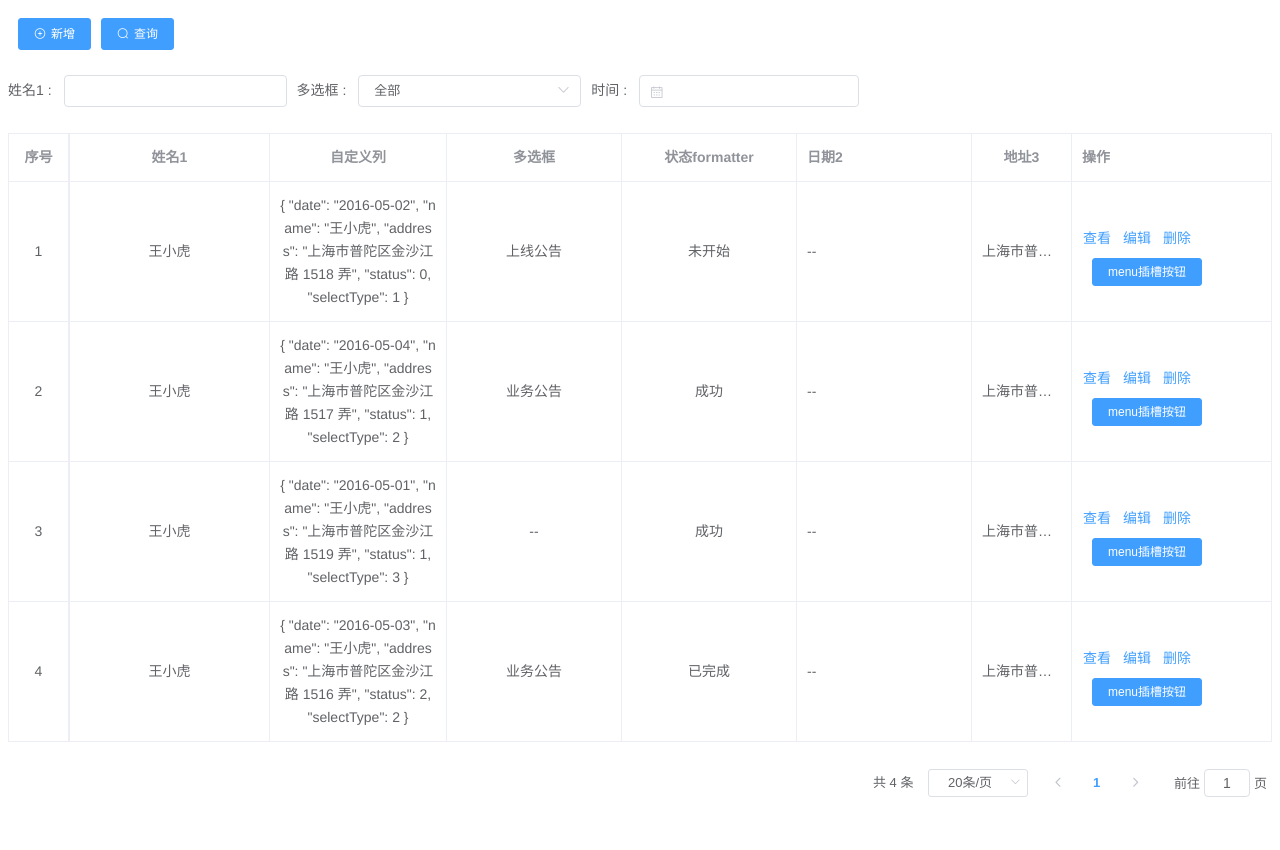
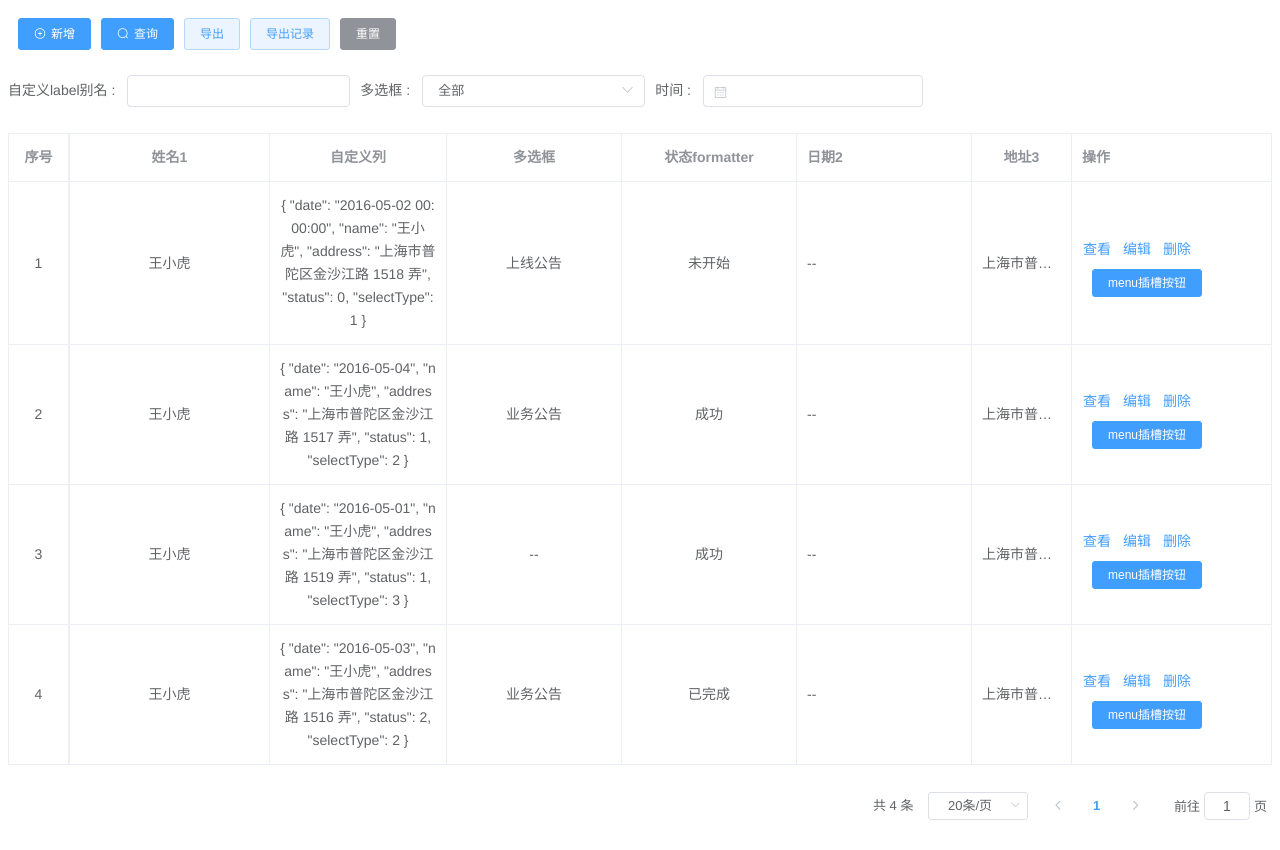
Before and after one commit to minxiang51574/mx-crud, a Vue app: page / in a window 1280 px wide. Before the commit the page ends 827 px from the top, so only its background shows below. Built offline with nearby package versions, Linux system fonts and the light colour scheme.

Commit message:
feat: 添加弹窗新增配置 & 添加自定义弹窗配置 & 添加导出导出记录

```diff
--- a/src/mx-common/avue/core/dataformat.js
+++ b/src/mx-common/avue/core/dataformat.js
@@ -54,10 +54,6 @@ export const formInitVal = (list = []) => {
   list.forEach(ele => {
     if (
       ele.type === 'checkbox' ||
-      ele.type === 'cascader' ||
-      ele.type === 'dynamic' ||
-      ele.type === 'dates' ||
-      (ele.type === 'upload' && ele.listType !== 'picture-img') ||
       ele.multiple ||
       ele.range ||
       ele.dataType === 'array'
--- a/src/mx-common/avue/element-ui/crud/dialog-form.vue
+++ b/src/mx-common/avue/element-ui/crud/dialog-form.vue
@@ -2,7 +2,7 @@
   <el-dialog
     lock-scroll
     :class="b('dialog')"
-    :title="title"
+    :title="titleAlias || title"
     :custom-class="$parent.tableOption.customDialogClass"
     append-to-body
     :close-on-press-escape="false"
@@ -73,6 +73,7 @@ export default create({
       boxType: "", //弹窗类型
       boxVisible: false,
       title: "",
+      titleAlias: "", // 自定义title
       tableForm: {},
     };
   },
@@ -98,24 +99,34 @@ export default create({
     show(type, index = -1) {
       this.index = index;
       this.boxType = type;
+      this.handlerTitle();
+      this.$nextTick(() => {
+        this.boxVisible = true;
+      });
+    },
+    /** 标题处理 */
+    handlerTitle() {
       const boxTypeMap = new Map([
         ["view", "查看"],
         ["edit", "编辑"],
         ["add", "新增"],
       ]);
+      if (this.boxType === "view") {
+        this.titleAlias = this.$parent.tableOption.titleAliasView;
+      } else if (this.boxType === "edit") {
+        this.titleAlias = this.$parent.tableOption.titleAliasEdit;
+      } else if (this.boxType === "add") {
+        this.titleAlias = this.$parent.tableOption.titleAliasAdd;
+      }
       this.title = this.$parent.functionName + boxTypeMap.get(this.boxType);
-
-      this.$nextTick(() => {
-        this.boxVisible = true;
-      });
     },
     // 更新
     rowUpdate() {
-      console.log("更新");
+      console.log("更新", this.tableForm);
     },
     // 保存
     rowSave() {
-      console.log("保存");
+      console.log("保存", this.tableForm);
     },
   },
 });
--- a/src/mx-common/avue/element-ui/crud/headerSearch.vue
+++ b/src/mx-common/avue/element-ui/crud/headerSearch.vue
@@ -26,7 +26,7 @@
           <component
             v-model="searchForm[column.prop]"
             :ref="column.prop"
-            :is="getSearchType(column.searchType)"
+            :is="getSearchType(column.type)"
             :clearable="column.searchClearable"
             :defaultTime="
               column.searchDefaultTime || (column.more ? ['00:00:00', '23:59:59'] : '')
@@ -37,7 +37,7 @@
             :editable="column.editable"
             :format="column.format"
             :multiple="
-              config.searchMultiple.includes(column.searchType) &&
+              config.searchMultiple.includes(column.type) &&
               vaildData(column.searchMmultiple, false)
             "
             :placeholder="column.searchPlaceholder || ''"
@@ -83,8 +83,12 @@ export default create({
     },
     // 搜索回调
     searchChange() {
-      console.log(this.$parent);
       this.$parent.$emit("search-change", this.searchForm);
+    },
+    // 搜索清空
+    searchReset() {
+      this.$refs["searchForm"].resetFields();
+      this.$parent.$emit("search-reset");
     },
     // 过滤searchForm默认
     dataformat() {
--- a/src/mx-common/avue/element-ui/crud/index.vue
+++ b/src/mx-common/avue/element-ui/crud/index.vue
@@ -1,7 +1,7 @@
 <!--
  * @Author: Mx
  * @Date: 2023-03-22 10:09:58
- * @Description:
+ * @Description: Crud
 -->
 <template>
   <div :class="b()">
@@ -28,14 +28,31 @@
           >查询</el-button
         >
         <el-button
-          type="info"
+          type="primary"
+          plain
           @click="exportExcel"
-          icon="iconfont icondaochu1"
           :size="controlSize"
           :loading="exportLoading"
           v-if="vaildData(tableOption.exportBtn, false)"
           >导出</el-button
         >
+        <el-button
+          type="primary"
+          plain
+          @click="exportRecord"
+          :size="controlSize"
+          :loading="exportLoading"
+          v-if="vaildData(tableOption.exportRecordBtn, false)"
+          >导出记录</el-button
+        >
+        <el-button
+          type="info"
+          @click="searchReset"
+          :size="controlSize"
+          v-if="vaildData(tableOption.search, true)"
+        >
+          重置
+        </el-button>
       </div>
       <div :class="b('right')"></div>
     </div>
@@ -52,7 +69,9 @@
         :tableOption="tableOption"
         @row-del="rowDel"
         @row-view="rowView"
+        @custom-view="customView"
         @row-edit="rowEdit"
+        @custom-edit="customEdit"
       >
         <!-- 每列的自定义slot -->
         <template v-for="item in propOption" slot-scope="scope" :slot="item.prop">
@@ -109,6 +128,10 @@ export default create({
     },
     dialogClass: {
       type: String,
+    },
+    exportLoading: {
+      type: Boolean,
+      default: false,
     },
   },
   components: { Column, Page, HeaderSearch, DialogForm },
@@ -185,12 +208,30 @@ export default create({
       this.tableIndex = index;
       this.$refs.dialogForm.show("view");
     },
+    // 自定义查看
+    customView(row, index) {
+      this.$emit("custom-view", row, index);
+    },
     // 编辑
     rowEdit(row, index) {
       this.tableForm = this.rowClone(row);
       this.$emit("input", this.tableForm);
       this.tableIndex = index;
       this.$refs.dialogForm.show("edit", index);
+    },
+    // 自定义编辑
+    customEdit(row, index) {
+      this.$emit("custom-edit", row, index);
+    },
+    // 新增
+    rowAdd() {
+      if (this.tableOption.customAdd) {
+        // 自定义新增
+        this.$emit("custom-add");
+      } else {
+        // 默认新增
+        this.$refs.dialogForm.show("add");
+      }
     },
     //1.初始化列表数据
     dataInit() {
@@ -219,17 +260,21 @@ export default create({
     titleInit(title = "") {
       this.functionName = title || this.$route.meta.title;
     },
-    // 添加
-    rowAdd() {
-      if (!this.tableOption.customAdd) {
-        this.$refs.dialogForm.show("add");
-      } else {
-        this.$emit("custom-add");
-      }
-    },
     // 搜索
     searchChange() {
       this.$refs.headerSearch.searchChange();
+    },
+    // 重置搜索条件
+    searchReset() {
+      this.$refs.headerSearch.searchReset();
+    },
+    // 导出excel
+    exportExcel() {
+      console.log("exportExcel");
+    },
+    // 导出记录
+    exportRecord() {
+      console.log("exportRecord");
     },
   },
 });
--- a/src/mx-common/avue/utils/index.js
+++ b/src/mx-common/avue/utils/index.js
@@ -180,8 +180,8 @@ export const getComponent = (type, component) => {
  * 获取动态组件ttpe
  */
 export const getType = (column) => {
-  const searchType = column.searchType;
-  return searchType;
+  const type = column.type;
+  return type;
 };
 
 /**
--- a/src/mx-common/mixins/mixin.js
+++ b/src/mx-common/mixins/mixin.js
@@ -73,6 +73,10 @@ export default {
         message: '删除成功!'
       });
     },
+    // 搜索清空
+    resetList() {
+      console.log('resetList');
+    },
 
   },
 };
--- a/src/views/HomeView.vue
+++ b/src/views/HomeView.vue
@@ -13,6 +13,10 @@
       @current-change="currentChange"
       @search-change="searchChange"
       @row-del="rowDel"
+      @custom-add="rowCustomAdd"
+      @custom-view="rowCustomView"
+      @custom-edit="rowCustomEdit"
+      @search-reset="resetList"
     >
       <template v-slot:zdy="{ row }">
         {{ row }}
@@ -42,11 +46,18 @@ export default {
         isViewBtn: true, // 操作栏配置-是否显示查看
         isEditBtn: true, // 操作栏配置-是否显示编辑
         isDelBtn: true, // 操作栏配置-是否显示删除
+        exportBtn: true, // 操作栏配置-导出
+        exportRecordBtn: true, // 操作栏配置-导出记录
         align: "center", // 表格列配置-对齐方式
         index: true, // 表格列配置-索引
+        customAdd: true, // 自定义新增
+        customView: true, // 自定义查看
+        customEdit: false, // 自定义编辑
+        titleAliasEdit: "自定义title",
         column: [
           {
             label: "姓名1",
+            labelAlias: "自定义label别名", // 弹窗表单配置 - 自定义label别名
             prop: "name",
             search: true, // 表格列配置-是否搜索
             width: 200, // 表格列配置-宽度
@@ -57,13 +68,14 @@ export default {
             slot: true, // 表格列配置-自定义列
             viewDisplay: false, // 弹窗表单配置-查看是否显示
             editDisplay: false, // 弹窗表单配置-编辑是否显示
+            addDisplay: false, // 弹窗表单配置-新增是否显示
           },
           {
             label: "多选框",
             prop: "selectType",
             // multiple: true,
             search: true,
-            searchType: "select", // 搜索-定义类型
+            type: "select", // 搜索-定义类型
             dicData: [
               {
                 label: "紧急公告",
@@ -93,13 +105,16 @@ export default {
             prop: "date",
             hide: true,
             search: true,
-            searchType: "date", // 搜索-定义类型
+            type: "date", // 搜索-定义类型
+            format: "yyyy-MM-dd",
+            valueFormat: "yyyy-MM-dd",
           },
           {
             label: "状态formatter",
             prop: "status",
             viewDisplay: false, // 弹窗表单配置-查看是否显示
             editDisplay: false, // 弹窗表单配置-编辑是否显示
+            addDisplay: false, // 弹窗表单配置-新增是否显示
             formatter: (row) => {
               // 表格列配置-筛选
               const map = new Map([
@@ -115,6 +130,7 @@ export default {
             prop: "lyc",
             viewDisplay: false, // 弹窗表单配置-查看是否显示
             editDisplay: false, // 弹窗表单配置-编辑是否显示
+            addDisplay: false, // 弹窗表单配置-新增是否显示
             hide: true, // 表格列配置-列隐藏
           },
           {
@@ -122,6 +138,7 @@ export default {
             prop: "date2",
             viewDisplay: false, // 弹窗表单配置-查看是否显示
             editDisplay: false, // 弹窗表单配置-编辑是否显示
+            addDisplay: false, // 弹窗表单配置-新增是否显示
             align: "left", // 表格列配置-对齐方式
           },
           {
@@ -141,7 +158,7 @@ export default {
     getData() {
       this.tableData = [
         {
-          date: "2016-05-02",
+          date: "2016-05-02 00:00:00",
           name: "王小虎",
           address: "上海市普陀区金沙江路 1518 弄",
           status: 0,
@@ -171,6 +188,24 @@ export default {
       ];
       this.page.total = this.tableData.length;
     },
+    /**
+     * 自定义新增
+     */
+    rowCustomAdd() {
+      console.log("自定义新增");
+    },
+    /**
+     * 自定义查看
+     */
+    rowCustomView() {
+      console.log("自定义查看");
+    },
+    /**
+     * 自定义编辑
+     */
+    rowCustomEdit() {
+      console.log("自定义编辑");
+    },
   },
 };
 </script>
```
Also changed, not shown: src/mx-common/avue/element-ui/form/index.vue (+6 -5 lines).
